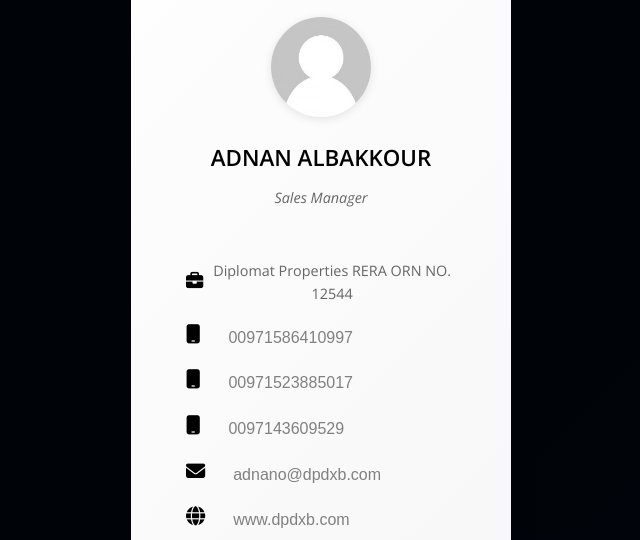
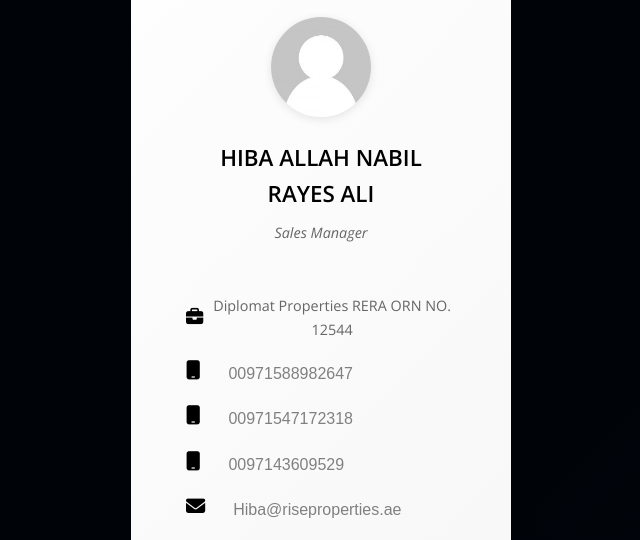
Before and after one commit to Diplomat-Properties/HIBA-ALLAH-NABIL-RAYES-ALI, a plain HTML site: page index.html in a window 1280 px wide. Shown: the part 250-790 px from the top of the page, without its empty margins (319-959 px from the left). Drawn offline with nearby package versions, Linux system fonts and the light colour scheme.

Commit message:
Modify agent details in visiting card
Updated agent information and contact details.

```diff
--- a/index.html
+++ b/index.html
@@ -23,16 +23,16 @@
 
     <div class="agent-section">
       <img src="img/blank.jpg" alt="Agent Photo" class="agent-photo">
-      <h3 class="agent-name">ADNAN ALBAKKOUR</h3>
+      <h3 class="agent-name">HIBA ALLAH NABIL RAYES ALI</h3>
       <p class="agent-role">Sales Manager</p>
       <p class="agent-registration"><span class="registration-symbol"><i class="fa-solid fa-briefcase detail-icon"></i></span> Diplomat Properties RERA ORN NO. 12544</p>
     </div>
 
     <div class="card-details">
-      <p><i class="fa-solid fa-mobile detail-icon"></i> <a href="tel:00971586410997">00971586410997</a></p>
-      <p><i class="fa-solid fa-mobile detail-icon"></i> <a href="tel:00971523885017">00971523885017</a></p>
+      <p><i class="fa-solid fa-mobile detail-icon"></i> <a href="tel:00971588982647">00971588982647</a></p>
+      <p><i class="fa-solid fa-mobile detail-icon"></i> <a href="tel:00971547172318">00971547172318</a></p>
       <p><i class="fa-solid fa-mobile detail-icon"></i> <a href="tel:0097143609529">0097143609529</a></p>
-      <p><i class="fas fa-envelope detail-icon"></i> <a href="mailto:adnano@dpdxb.com">adnano@dpdxb.com</a></p>
+      <p><i class="fas fa-envelope detail-icon"></i> <a href="mailto:Hiba@riseproperties.ae">Hiba@riseproperties.ae</a></p>
       <p><i class="fas fa-globe detail-icon"></i> <a href="http://www.dpdxb.com" target="_blank">www.dpdxb.com</a></p>
       <p><i class="fas fa-map-marker-alt detail-icon"></i> <a href="https://www.google.com/maps/search/?api=1&query=PO+Box+No+181702+Office+NO.807+Opal+Tower+Business+Bay%2C+Dubai+UAE" target="_blank">PO Box No 181702 Office NO.807 Opal Tower Business Bay, Dubai UAE</a></p>
     </div>
```
